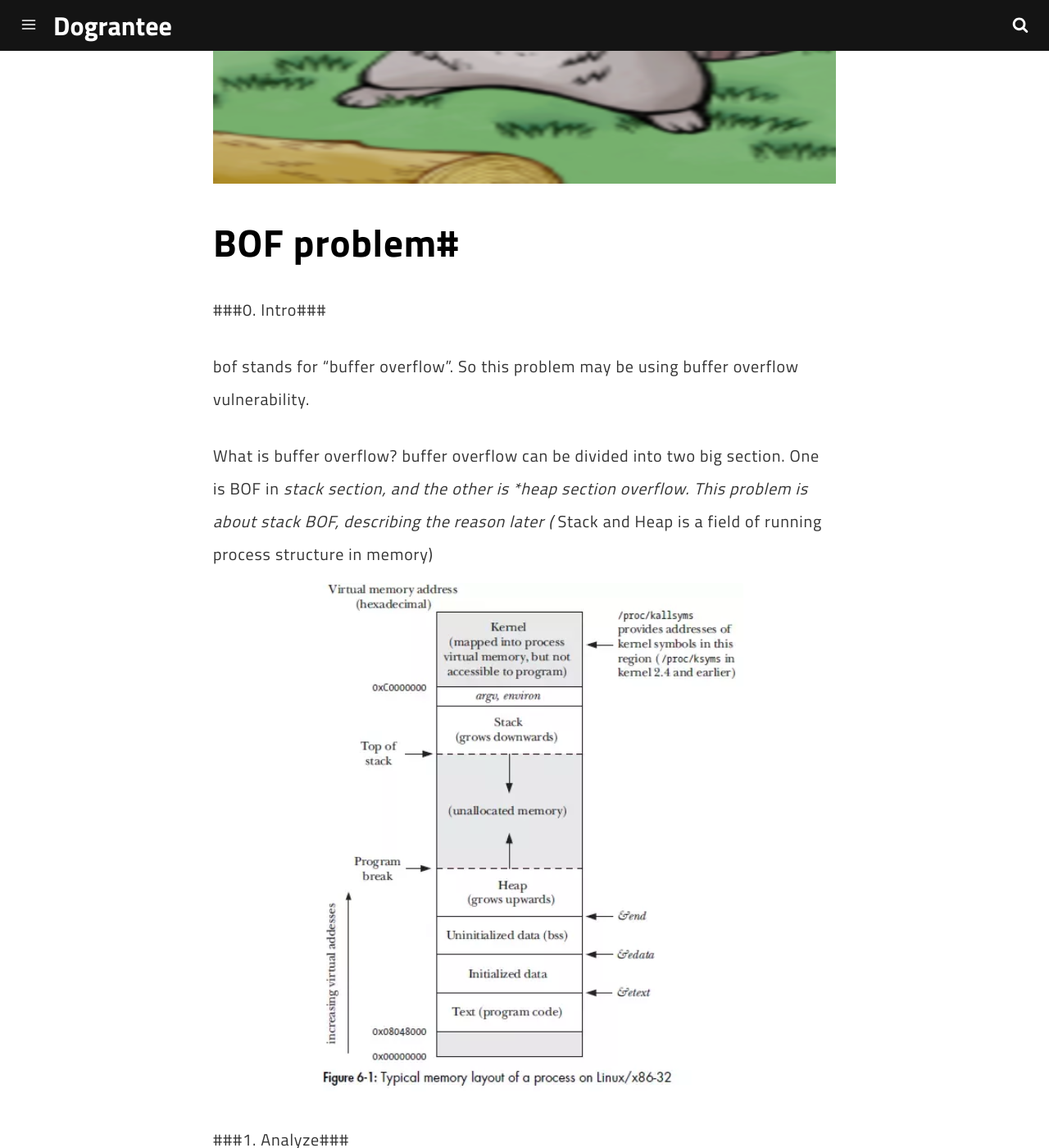
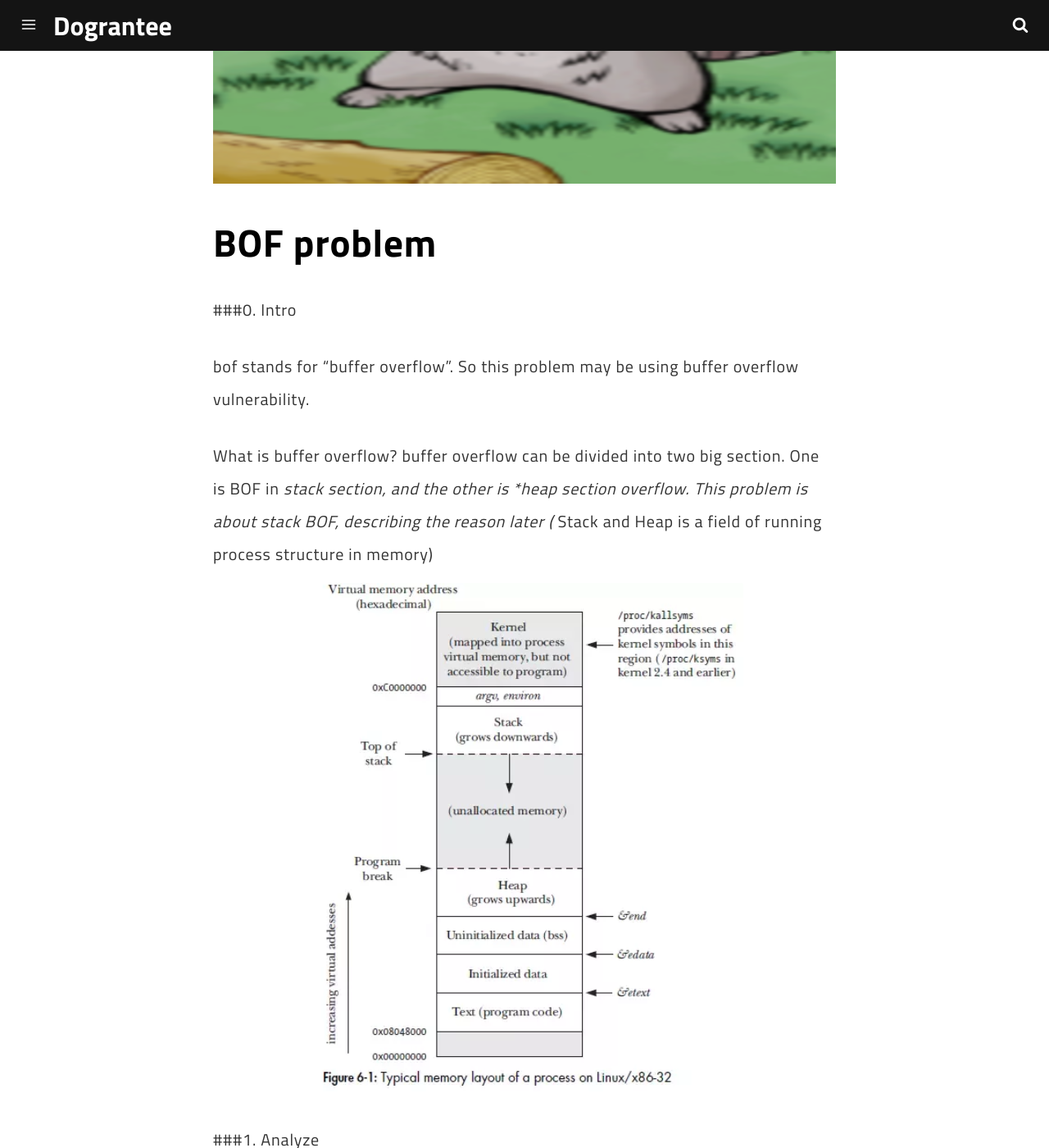
Before and after one commit to dograntee/dograntee.github.io, a Jekyll site: the page built from _posts/2018-08-26-pwnable-bof.md, in a window 1280 px wide and 1400 px high, scrolled down 437 px. Shown: the whole window at 82% size. Built offline with Jekyll 4.4.1, drawn with Linux system fonts in a browser that asks for light colours; comment, search, counter and statistics services are not loaded; some of the changed text lies outside the part shown.

Commit message:
18-09-10

```diff
--- a/_posts/2018-08-26-pwnable-bof.md
+++ b/_posts/2018-08-26-pwnable-bof.md
@@ -13,9 +13,9 @@ introduction: pwnable.kr - bof problem solving, it is a simple summary that i so
 ---
 
 
-# BOF problem#
+# BOF problem
 
-###0. Intro###
+###0. Intro
 
 bof stands for "buffer overflow". So this problem may be using buffer overflow vulnerability.
 
@@ -23,7 +23,7 @@ What is buffer overflow? buffer overflow can be divided into two big section. On
 (* Stack and Heap is a field of running process structure in memory)
 ![problem](/assets/img/pwn/bof/process_structure.PNG "process structure")
 
-###1. Analyze###
+###1. Analyze
 
 First, look at the source code bof.c
 
@@ -58,7 +58,7 @@ In the stack section, there is some subsection. See the picture below.
 
 Detailed explanation is folded, we can notice that local variables are located at stack section and stored under __Save old frame pointer field(RBP)__ and __Return address to the caller__, __Function arguments__. So if we enter over 32 byte, input data is stored over local variable storage section and modify __"Function Arguments filed"__.
 
-###2. Solution###
+###2. Solution
 
 We know that we enter proper input, we can modify function argument. So we modify __"key"__
 
```
